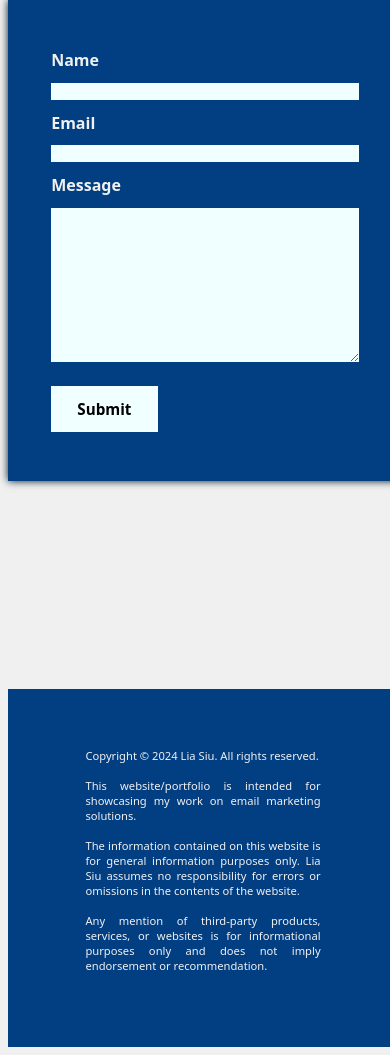
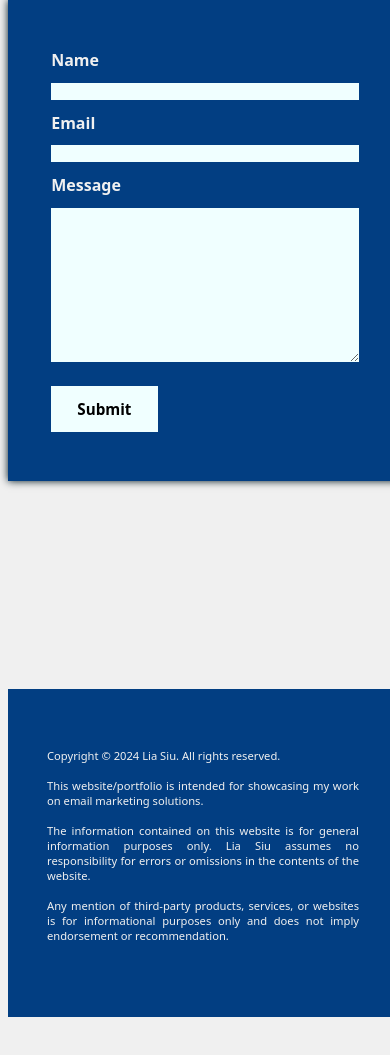
Before and after one commit to syntaxMonkey2px/email-templates-v2, a plain HTML site: page index.html in a window 390 px wide. Shown: the part 2323-3378 px from the top of the page. After the commit the page ends 3348 px from the top, so only its background shows below. Drawn offline with Linux system fonts and the light colour scheme.

Commit message:
footer updated

```diff
--- a/index.html
+++ b/index.html
@@ -95,7 +95,11 @@
             main .curve::after{
             transform: translateY(50%);
 
-        }
+            }
+
+            body footer{
+                padding: 3em 0;
+            }
 
         }
 
@@ -546,4 +550,4 @@
             Any mention of third-party products, services, or websites is for informational purposes only and does not imply endorsement or recommendation. <br><br>
         </span>
     </footer>
-</ - bo    /html>
+</html>
```
